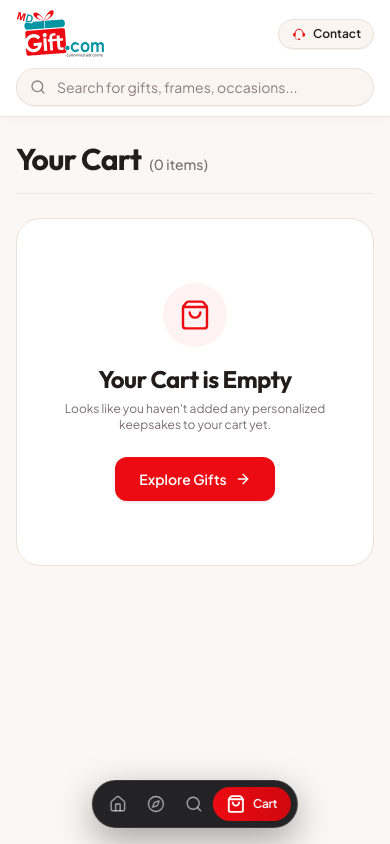
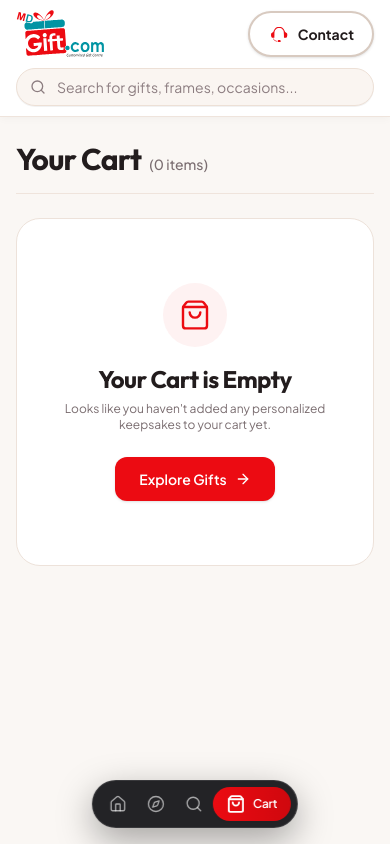
Before and after one commit to ShaikYakoub/md-gifts, a Next.js app: page /cart in a window 390 px wide. Built offline with nearby package versions, Linux system fonts and the light colour scheme.

Commit message:
style(header): enlarge contact button across mobile and desktop

```diff
--- a/src/components/layout/Header.tsx
+++ b/src/components/layout/Header.tsx
@@ -37,11 +37,11 @@ export function Header() {
 
             <Link
               href="/contact"
-              className="inline-flex items-center gap-1.5 px-3 py-1.5 rounded-full bg-[#FAF5F1] hover:bg-[#FEF2F2] text-[#221C1D] hover:text-[#EC0B12] border border-[#EDE0D6] hover:border-[#EC0B12]/40 transition-all duration-200 shadow-2xs hover:shadow-xs active:scale-95 shrink-0 text-xs font-semibold cursor-pointer"
+              className="inline-flex items-center gap-2 px-4.5 py-2.5 rounded-full bg-white hover:bg-[#FEF2F2] text-[#221C1D] hover:text-[#EC0B12] border-2 border-[#D8CAC0] hover:border-[#EC0B12] transition-all duration-200 shadow-sm hover:shadow-md active:scale-95 shrink-0 text-sm sm:text-base font-bold cursor-pointer"
               aria-label="Contact Us"
               title="Contact Us"
             >
-              <CustomerSupportIcon className="w-4 h-4 text-[#EC0B12] transition-colors" />
+              <CustomerSupportIcon className="w-5.5 h-5.5 text-[#EC0B12] transition-colors" />
               <span>Contact</span>
             </Link>
           </div>
@@ -106,11 +106,11 @@ export function Header() {
           {/* Contact Button on Right */}
           <Link
             href="/contact"
-            className="inline-flex items-center gap-2 px-4 py-2 rounded-full bg-[#FAF5F1] hover:bg-[#FEF2F2] text-[#221C1D] hover:text-[#EC0B12] border border-[#EDE0D6] hover:border-[#EC0B12]/40 transition-all duration-200 shadow-2xs hover:shadow-xs active:scale-95 shrink-0 text-sm font-semibold cursor-pointer"
+            className="inline-flex items-center gap-2.5 px-6 py-3 rounded-full bg-white hover:bg-[#FEF2F2] text-[#221C1D] hover:text-[#EC0B12] border-2 border-[#D8CAC0] hover:border-[#EC0B12] transition-all duration-200 shadow-sm hover:shadow-md active:scale-95 shrink-0 text-base font-bold cursor-pointer"
             aria-label="Contact Us"
             title="Contact Us"
           >
-            <CustomerSupportIcon className="w-4.5 h-4.5 text-[#EC0B12] transition-colors" />
+            <CustomerSupportIcon className="w-6 h-6 text-[#EC0B12] transition-colors" />
             <span>Contact</span>
           </Link>
         </div>
```
